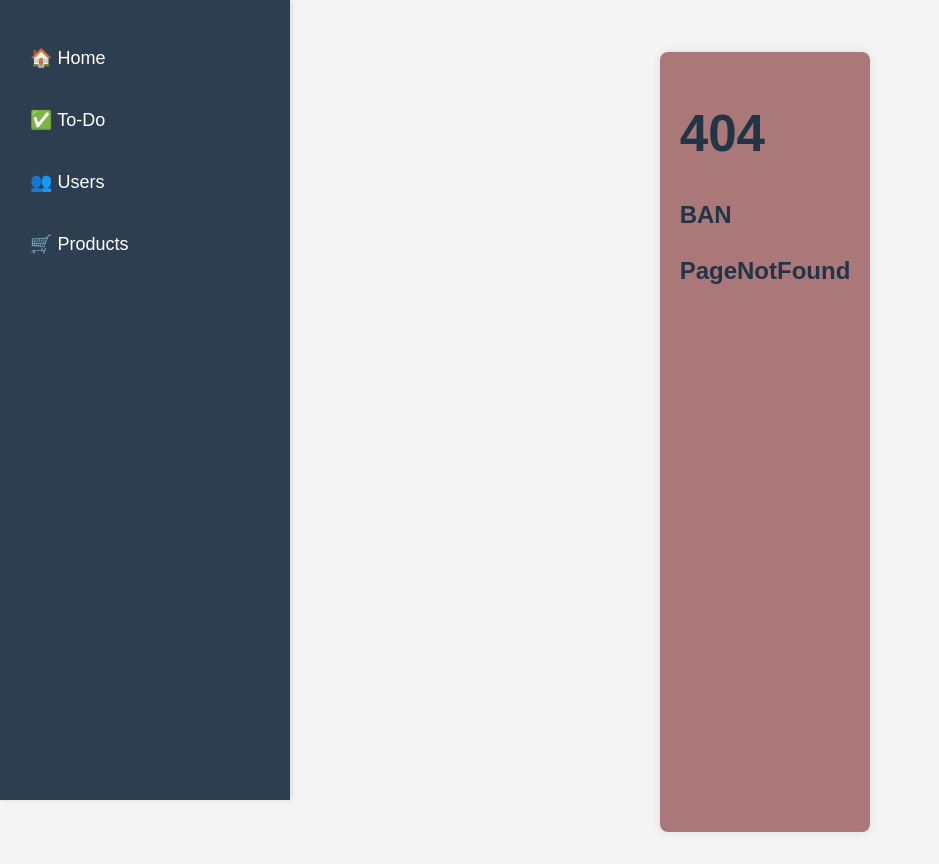
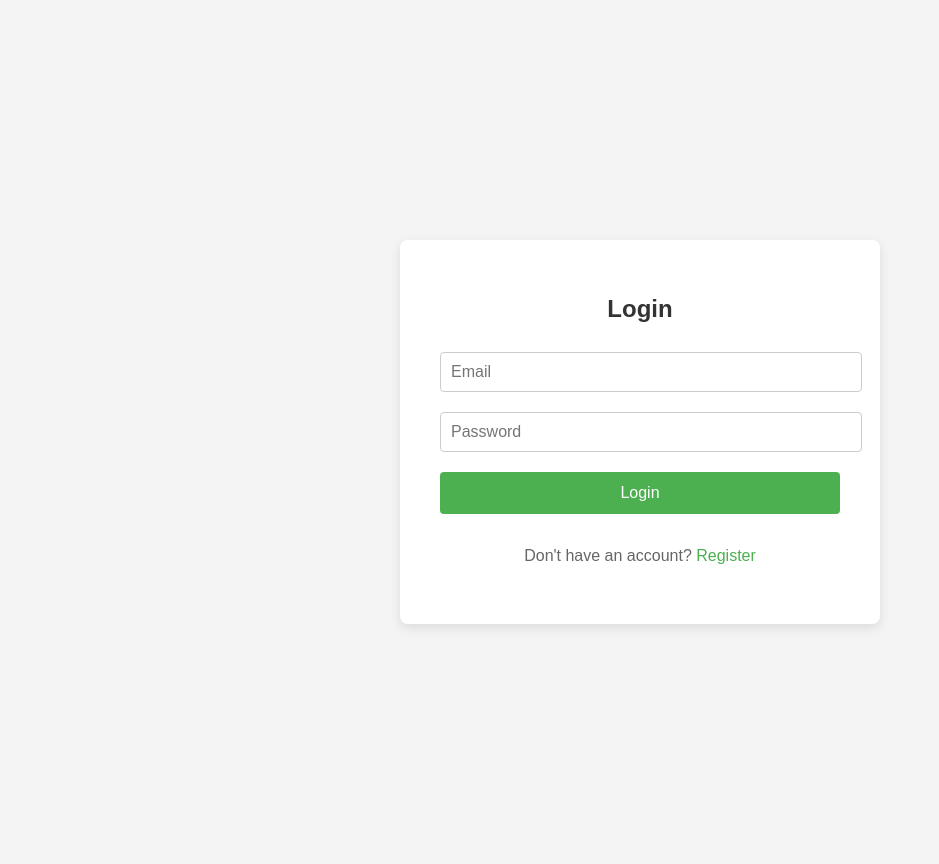
Before and after one commit to LiXo12318/React_Project_Work, a React (Vite) app: page /login in a window 1280 px wide. Before the commit this address had no page. Shown: the whole page, without its empty margins (0-939 px from the left). Built offline with nearby package versions, Linux system fonts and the light colour scheme.

Commit message:
Add_login_and_registr_

```diff
--- a/src/App.css
+++ b/src/App.css
@@ -100,3 +100,85 @@ main {
     justify-content: space-around;
   }
 }
+
+/* ===== Стилі для логіна і реєстрації ===== */
+.auth-container {
+  display: flex;
+  justify-content: center;
+  align-items: center;
+  height: 100vh;
+  background-color: #f4f4f4;
+}
+
+.auth-form {
+  background-color: white;
+  padding: 40px;
+  border-radius: 8px;
+  box-shadow: 0px 4px 12px rgba(0, 0, 0, 0.1);
+  max-width: 400px;
+  width: 100%;
+  text-align: center;
+}
+
+.auth-form h1 {
+  margin-bottom: 20px;
+  font-size: 24px;
+  color: #333;
+}
+
+.auth-form input {
+  width: 100%;
+  padding: 10px;
+  margin: 10px 0;
+  border: 1px solid #ccc;
+  border-radius: 4px;
+  font-size: 16px;
+}
+
+.auth-form .btn-primary {
+  background-color: #4CAF50;
+  color: white;
+  padding: 12px;
+  border: none;
+  border-radius: 4px;
+  font-size: 16px;
+  cursor: pointer;
+  width: 100%;
+  margin: 10px 0;
+}
+
+.auth-form .btn-primary:hover {
+  background-color: #45a049;
+}
+
+.auth-form p {
+  margin-top: 20px;
+  color: #666;
+}
+
+.auth-form .btn-link {
+  color: #4CAF50;
+  text-decoration: none;
+}
+
+.auth-form .btn-link:hover {
+  text-decoration: underline;
+}
+
+.error-message {
+  color: red; /* Червоний колір для помилок */
+  margin: 10px 0;
+  font-size: 14px;
+}
+
+
+/* Адаптивні стилі для форм на мобільних пристроях */
+@media (max-width: 768px) {
+  .auth-form {
+    padding: 20px;
+  }
+
+  .auth-form input, .auth-form .btn-primary {
+    font-size: 14px;
+  }
+}
--- a/src/App.jsx
+++ b/src/App.jsx
@@ -1,11 +1,16 @@
-import './App.css'
+import './App.css';
 import BasicRouter from './routes/BasicRouter';
-
+import { AuthProvider } from './context/AuthContext';
+import { BrowserRouter } from 'react-router-dom';
 
 function App() {
-    return (
-        <BasicRouter/>
-    );
+  return (
+    <BrowserRouter>
+      <AuthProvider>
+        <BasicRouter />
+      </AuthProvider>
+    </BrowserRouter>
+  );
 }
 
 export default App;
--- a/src/components/Auth/Login.jsx
+++ b/src/components/Auth/Login.jsx
@@ -1,43 +1,49 @@
-// src/components/Auth/Login.jsx
 import React, { useState } from 'react';
+import { useNavigate, Link } from 'react-router-dom';
+import { useAuth } from '../../context/AuthContext';
 
 const Login = () => {
-    const [username, setUsername] = useState('');
+  const [email, setEmail] = useState('');
   const [password, setPassword] = useState('');
+  const [error, setError] = useState(null);
+  const { login } = useAuth();
+  const navigate = useNavigate();
 
-    const handleSubmit = (e) => {
+  const handleLogin = async (e) => {
     e.preventDefault();
-        // Логіка для автентифікації (можете замокати або реалізувати реальний запит)
-        console.log('Username:', username);
-        console.log('Password:', password);
+    setError(null);
+    try {
+      await login(email, password);
+      navigate('/');
+    } catch (error) {
+      setError(error.message);
+    }
   };
 
   return (
-        <div>
-            <h2>Login</h2>
-            <form onSubmit={handleSubmit}>
-                <div>
-                    <label htmlFor="username">Username:</label>
+    <div className="auth-container">
+      <div className="auth-form">
+        <h1>Login</h1>
+        {error && <p className="error-message">{error}</p>}
+        <form onSubmit={handleLogin}>
           <input
-                        type="text"
-                        id="username"
-                        value={username}
-                        onChange={(e) => setUsername(e.target.value)}
+            type="email"
+            placeholder="Email"
+            value={email}
+            onChange={(e) => setEmail(e.target.value)}
             required
           />
-                </div>
-                <div>
-                    <label htmlFor="password">Password:</label>
           <input
             type="password"
-                        id="password"
+            placeholder="Password"
             value={password}
             onChange={(e) => setPassword(e.target.value)}
             required
           />
+          <button type="submit" className="btn-primary">Login</button>
+        </form>
+        <p>Don't have an account? <Link to="/register" className="btn-link">Register</Link></p>
       </div>
-                <button type="submit">Login</button>
-            </form>
     </div>
   );
 };
--- a/src/components/Auth/Register.jsx
+++ b/src/components/Auth/Register.jsx
@@ -0,0 +1,47 @@
+import React, { useState } from 'react';
+import { useNavigate } from 'react-router-dom';
+import { useAuth } from '../../context/AuthContext';
+
+const Register = () => {
+  const [email, setEmail] = useState('');
+  const [password, setPassword] = useState('');
+  const { register } = useAuth();
+  const navigate = useNavigate();
+
+  const handleRegister = async (e) => {
+    e.preventDefault();
+    try {
+      await register(email, password);
+      navigate('/login');
+    } catch (error) {
+      console.error('Registration failed', error);
+    }
+  };
+
+  return (
+    <div className="auth-container">
+      <div className="auth-form">
+        <h1>Register</h1>
+        <form onSubmit={handleRegister}>
+          <input
+            type="email"
+            placeholder="Email"
+            value={email}
+            onChange={(e) => setEmail(e.target.value)}
+            required
+          />
+          <input
+            type="password"
+            placeholder="Password"
+            value={password}
+            onChange={(e) => setPassword(e.target.value)}
+            required
+          />
+          <button type="submit" className="btn-primary">Register</button>
+        </form>
+      </div>
+    </div>
+  );
+};
+
+export default Register;
--- /dev/null
+++ b/src/context/AuthContext.jsx
@@ -0,0 +1,48 @@
+import { createContext, useContext, useState } from 'react';
+import { useNavigate } from 'react-router-dom';
+
+const AuthContext = createContext();
+
+export const useAuth = () => useContext(AuthContext);
+
+export const AuthProvider = ({ children }) => {
+  const [user, setUser] = useState(null);
+  const [registeredUsers, setRegisteredUsers] = useState([]); // Масив зареєстрованих користувачів
+  const navigate = useNavigate();
+
+  const register = (email, password) => {
+    const userExists = registeredUsers.find(user => user.email === email);
+
+    if (userExists) {
+      throw new Error('User already exists');
+    }
+
+    // Додаємо нового користувача
+    const newUser = { email, password };
+    setRegisteredUsers(prev => [...prev, newUser]);
+
+    setUser({ email, isAdmin: false });
+  };
+
+  const login = (email, password) => {
+    const existingUser = registeredUsers.find(user => user.email === email && user.password === password);
+
+    if (existingUser) {
+      setUser({ email, isAdmin: existingUser.email === "admin@example.com" });
+      navigate('/');
+    } else {
+      throw new Error('Invalid email or password');
+    }
+  };
+
+  const logout = () => {
+    setUser(null);
+    navigate('/login');
+  };
+
+  return (
+    <AuthContext.Provider value={{ user, login, register, logout, registeredUsers }}>
+      {children}
+    </AuthContext.Provider>
+  );
+};
--- a/src/pages/ToDoPage/ToDoPage.jsx
+++ b/src/pages/ToDoPage/ToDoPage.jsx
@@ -2,7 +2,9 @@ import React from 'react';
 
 const ToDoPage = () => {
     return (
-        <div>ToDoPage</div>
+        <div>
+            <h1>My To-Do Page </h1>
+        </div>
     );
 };
 
--- a/src/routes/BasicRouter.jsx
+++ b/src/routes/BasicRouter.jsx
@@ -1,26 +1,33 @@
-import { BrowserRouter, Routes, Route } from 'react-router-dom';
+import { Routes, Route, Navigate } from 'react-router-dom';
 import Home from '../pages/HomePage/Home';
 import ToDoPage from '../pages/ToDoPage/ToDoPage';
 import UserPage from '../pages/Users/UserPage';
 import Layout from '../components/Layout/Layout';
 import { Products } from '../pages/ProductPage/Products';
 import { NotFoundPage } from '../pages/NotFound/NotFoundPage';
+import Login from '../components/Auth/Login';
+import Register from '../components/Auth/Register';
+import { useAuth } from '../context/AuthContext';
+
+const PrivateRoute = ({ element }) => {
+  const { user } = useAuth();
+  return user ? element : <Navigate to="/login" />;
+};
 
 const BasicRouter = () => {
   return (
-<BrowserRouter>
     <Routes>
-    <Route path="/" element={<Layout />}>
+      <Route path="/login" element={<Login />} />
+      <Route path="/register" element={<Register />} />
+      <Route path="/" element={<PrivateRoute element={<Layout />} />}>
         <Route index element={<Home />} />
         <Route path="todo" element={<ToDoPage />} />
         <Route path="users" element={<UserPage />} />
         <Route path="products" element={<Products />} />
+      </Route>
       <Route path="*" element={<NotFoundPage />} />
-    </Route>
     </Routes>
-</BrowserRouter>
-
   );
-}
+};
 
 export default BasicRouter;
```
Also changed, not shown: src/components/Layout/Footer.jsx (deleted), src/components/Layout/Header.jsx (deleted), src/context/AuthContext.js (deleted). Lines whose indentation alone changed are shown as unchanged.
